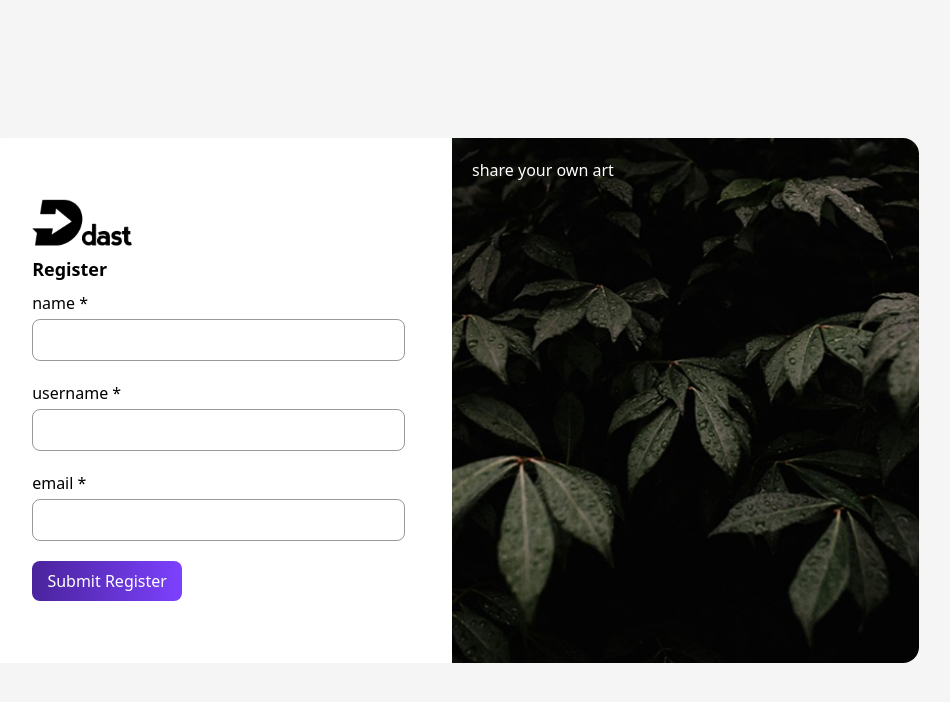
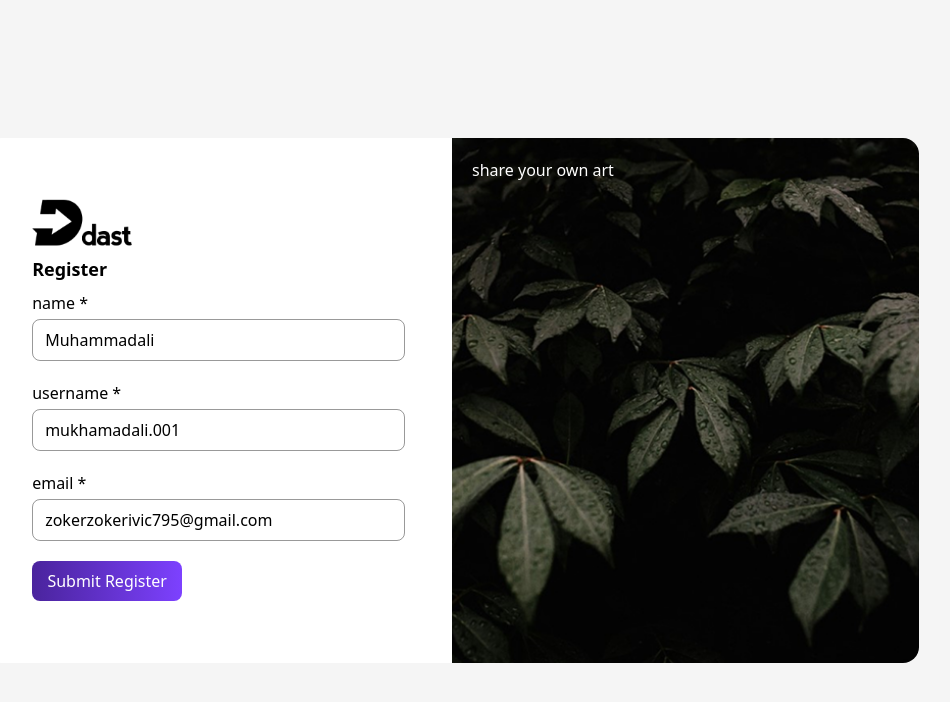
Before and after one commit to Muhammadali-fr/dast_client, a React (Vite) app: page /register in a window 1280 px wide. Shown: the top 702 px of the page, without its empty margins (188-1138 px from the left). Built offline with nearby package versions, Linux system fonts and the light colour scheme.

Commit message:
multi form

```diff
--- a/src/App.jsx
+++ b/src/App.jsx
@@ -14,6 +14,7 @@ import Following from './pages/Following'
 
 // toaster
 import { Toaster } from 'react-hot-toast'
+import RegisterLayout from './layouts/RegisterLayout'
 
 // layouts
 import MainLayout from './layouts/MainLayout'
@@ -39,10 +40,13 @@ const App = () => {
 
         {/* full page  */}
         <Route path='login' element={<Login />}></Route>
-        <Route path='register' element={<Register />}></Route>
+        {/* <Route path='register' element={<Register />}></Route> */}
         <Route path='create-password' element={<CreatePassword />}></Route>
         <Route path='bio' element={<Bio />} ></Route>
         <Route path='finish-login' element={<FinishLogin />} ></Route>
+
+        {/* multi register page  */}
+        <Route path='register' element={<RegisterLayout />}></Route>
       </Route>
     )
   )
--- /dev/null
+++ b/src/layouts/RegisterLayout.jsx
@@ -0,0 +1,39 @@
+import React, { useState } from 'react'
+
+// pages
+import Register from "../pages/Register";
+import CreatePassword from "../pages/CreatePassword"
+
+const RegisterLayout = () => {
+
+    const [step, setStep] = useState(1);
+    const [formData, setFormData] = useState({
+        name: "Muhammadali",
+        username: "mukhamadali.001",
+        email: "zokerzokerivic795@gmail.com",
+        bio: "",
+        password: "",
+        avatar: ""
+    })
+
+    // next tugmasi bosilganda keyingi form korsatish uchun
+    const nextStep = () => setStep(step + 1);
+
+    // orqaga qaytarish
+    const prevStep = () => setStep(step - 1);
+
+    // add informations
+    const updateform = (data) => setFormData({
+        ...formData,
+        ...data
+    })
+
+    return (
+        <div>
+            {step === 1 && <Register nexStep={nextStep} formData={formData} updateform={updateform} />}
+            {step === 2 && <CreatePassword prevStep={prevStep} nexStep={nextStep} formData={formData} updateform={updateform} />}
+        </div>
+    )
+}
+
+export default RegisterLayout
--- a/src/pages/CreatePassword.jsx
+++ b/src/pages/CreatePassword.jsx
@@ -1,51 +1,79 @@
+import { useState } from "react"
+
 // react router dom
 import { Link } from "react-router-dom"
 
 // assets
 import Logo from "../assets/logo.png"
+import BackImage from "../assets/auth/back.png"
 
-const CreatePassword = () => {
+// toast
+import toast from "react-hot-toast"
+
+const CreatePassword = ({ nextStep, prevStep, formData, updateform }) => {
+
+    const [repeatPass, setRepeatPass] = useState("");
 
     const handleSubmit = (e) => {
         e.preventDefault();
-        window.location.pathname = "/bio"
+
+        if (formData.password !== repeatPass) {
+            return toast.error("password don't mach")
+        }
+
+        // keyingi pagega otadi
+        nextStep();
+    }
+
+    const handlePrev = () => {
+        // oldingi pagega qaytarish
+        prevStep()
     }
 
 
     return (
-        <>
-            <div className="flex items-center justify-center h-[95vh]">
+        <div className="h-screen flex items-center justify-center bg-[#f5f5f5]">
+            <div className="flex items-center justify-center max-w-[933px] w-[90%] bg-white h-[525px] rounded-2xl overflow-hidden">
+                <div className="w-[90%] md:w-[40%] mx-auto h-full flex justify-center flex-col gap-2">
 
-                <div className="w-[283px] flex flex-col gap-3 ">
-                    <Link to="/bio">
-                        <img className="w-[140px] mx-auto" src={Logo} alt="Logo img" />
+
+                    <Link to="/">
+                        <img className="w-[100px]" src={Logo} alt="logo" />
                     </Link>
-                    <p className="text-xl font-bold text-center mt-2">Create password</p>
-                    <form onSubmit={handleSubmit} className="flex flex-col gap-2">
 
-                        {/* email  */}
-                        <label className="text-gray-600">
-                            create password
-                            <input className="w-full p-2 bg-[#e7e7e7] rounded-md border border-gray-400 mt-1 cursor-pointer" type="password" />
+                    <p className="text-lg font-semibold">Create password</p>
+
+                    <form onSubmit={handleSubmit} className="flex justify-center flex-col gap-5">
+
+                        {/* password  */}
+                        <label className="flex flex-col gap-1">
+                            <p> password <span>*</span></p>
+                            <input
+                                value={formData.password}
+                                onChange={e => updateform({ password: e.target.value })}
+                                className="px-3 py-2 rounded-lg border border-black/40" required type="password" />
                         </label>
 
                         {/* password  */}
-                        <label className="text-gray-600">
-                            repeat password
-                            <input className="w-full p-2 bg-[#e7e7e7] rounded-md border border-gray-400 mt-1 cursor-pointer" type="password" />
+                        <label className="flex flex-col gap-1">
+                            <p> password <span>*</span></p>
+                            <input
+                                value={repeatPass}
+                                onChange={e => setRepeatPass(e.target.value)}
+                                className="px-3 py-2 rounded-lg border border-black/40" required type="password" />
                         </label>
 
-                        {/* Button  */}
-                        <button className="w-full py-3 rounded-lg bg-linear-to-b from-[#4A249D] to-[#7D41FF] text-white mt-2 cursor-pointer hover:opacity-90">NEXT</button>
+                        <button className="max-w-[150px] py-2 text-white cursor-pointer rounded-lg w-full bg-linear-to-r  from-[#4A249D] to-[#7D41FF] hover:opacity-90">Submit Register</button>
                     </form>
                 </div>
+                <div className="hidden md:block auth-bg w-[50%] h-full text-white p-5 relative">
+                    <span onClick={handlePrev} className="absolute top-4 right-5 p-1 bg-white w-[40px] h-[40px] opacity-80 cursor-pointer hover:bg-white/90     rounded-lg  flex items-center justify-center">
+                        <img className="w-[24px] h-[24px]" src={BackImage} alt="close" />
+                    </span>
+                    <p>share your own art</p>
+                </div>
             </div>
-            <div className="w-[90%] flex items-center justify-between mx-auto">
-                <Link>read documentations</Link>
-                <Link>learn about us</Link>
-            </div>
-        </>
-
+        </div>
     )
 }
 
--- a/src/pages/Register.jsx
+++ b/src/pages/Register.jsx
@@ -1,16 +1,14 @@
-"use client"
-
 // react router dom
 import { Link } from "react-router-dom"
 
 // assets
 import Logo from "../assets/logo.png"
 
-const Register = () => {
+const Register = ({ nexStep, formData, updateform }) => {
 
     const handleSubmit = (e) => {
         e.preventDefault();
-        window.location.pathname = "/create-password"
+        nexStep();
     }
 
     return (
@@ -28,20 +26,29 @@ const Register = () => {
                         {/* name  */}
                         <label className="flex flex-col gap-1">
                             <p> name <span>*</span></p>
-                            <input className="px-3 py-2 rounded-lg border border-black/40" required type="text" />
+                            <input
+                                value={formData.name}
+                                onChange={e => updateform({ name: e.target.value })}
+                                className="px-3 py-2 rounded-lg border border-black/40" required type="text" />
                         </label>
 
 
                         {/* username  */}
                         <label className="flex flex-col gap-1">
                             <p> username <span>*</span></p>
-                            <input className="px-3 py-2 rounded-lg border border-black/40" required type="text" />
+                            <input
+                                value={formData.username}
+                                onChange={e => updateform({ username: e.target.value })}
+                                className="px-3 py-2 rounded-lg border border-black/40" required type="text" />
                         </label>
 
                         {/* email  */}
                         <label className="flex flex-col gap-1">
                             <p> email <span>*</span></p>
-                            <input className="px-3 py-2 rounded-lg border border-black/40" required type="email" />
+                            <input
+                                value={formData.email}
+                                onChange={e => updateform({ email: e.target.value })}
+                                className="px-3 py-2 rounded-lg border border-black/40" required type="email" />
                         </label>
 
                         <button className="max-w-[150px] py-2 text-white cursor-pointer rounded-lg w-full bg-linear-to-r  from-[#4A249D] to-[#7D41FF] hover:opacity-90">Submit Register</button>
```
Also changed, not shown: src/assets/auth/back.png (added).
